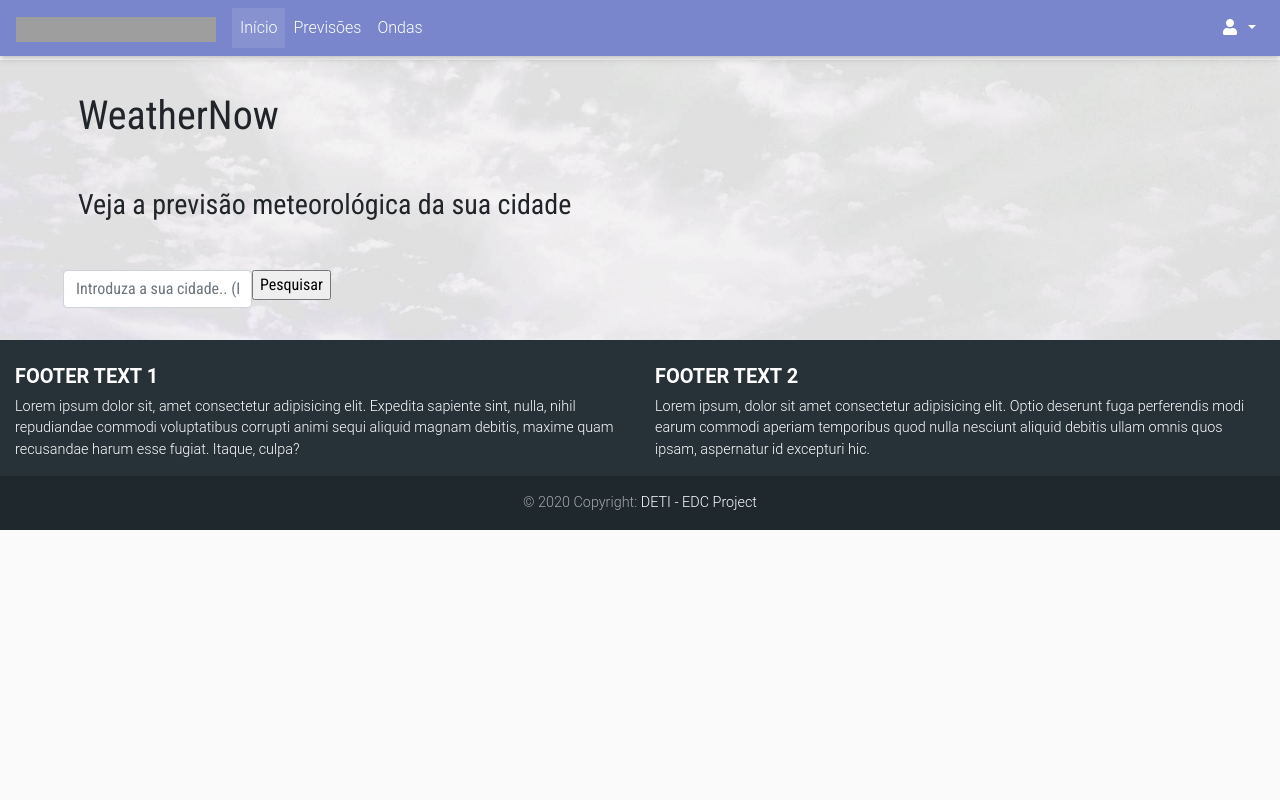
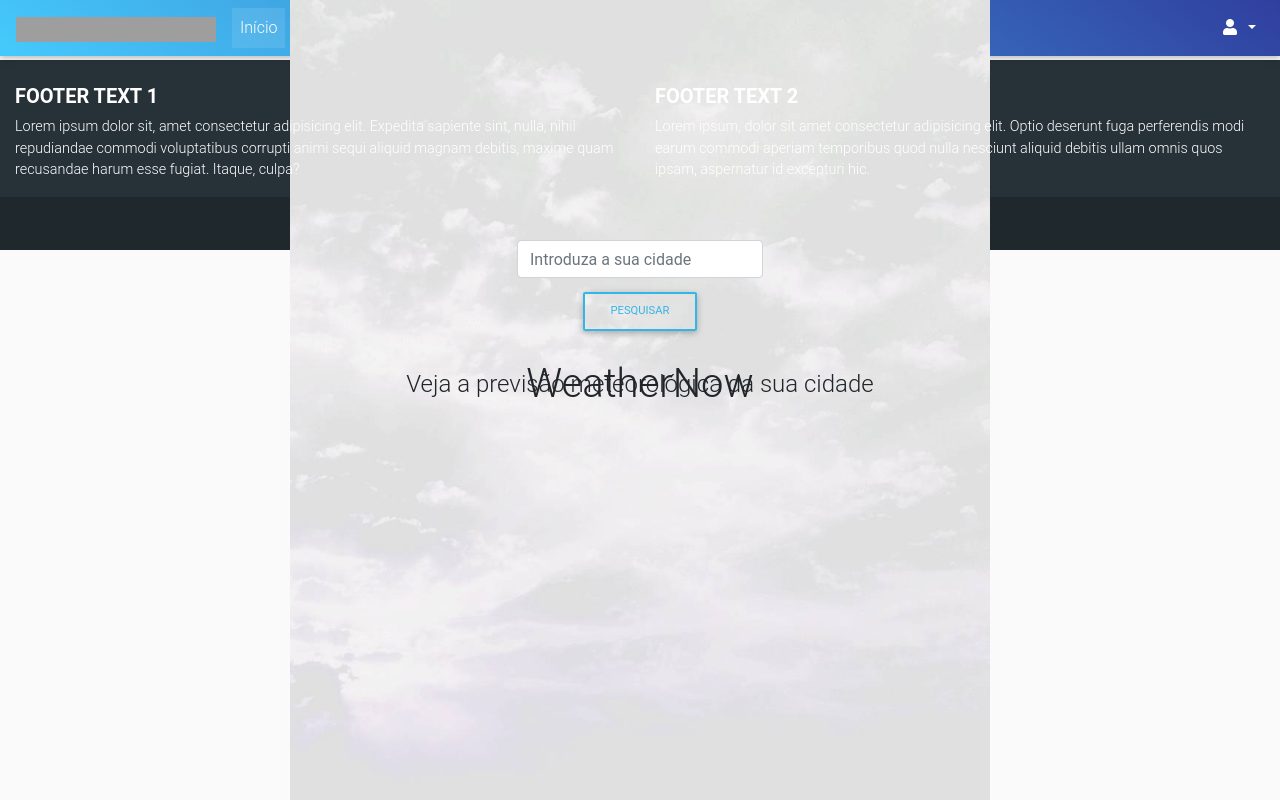
Before and after one commit to m3mber/WeatherApp, a Django app: page / in a window 1280 px wide. Run offline with Django 3.2, Linux system fonts and the light colour scheme; some libraries are stand-ins or nearby versions; grey boxes are pictures that could not be loaded.

Commit message:
interface v4

```diff
--- a/projeto/app/static/css/style.css
+++ b/projeto/app/static/css/style.css
@@ -10,7 +10,7 @@ body{
 }
 .weather-part-one-image img,.weather-part-second-image img,.weather-part-third-image img{
 	width: 100%;
-	height: auto;
+	height: 100%;
 	margin:0px;
 }
 .weather-part-one,.weather-part-second,.weather-part-third{
@@ -71,3 +71,19 @@ body{
   background-repeat: no-repeat;
   background-size: cover;
 }
+
+.my-container {
+
+	max-width: 700px;
+	width: 100%;
+	display: flex;
+	align-items: center;
+	justify-content: center;
+	position: absolute;
+	right: 0;
+	left: 0;
+	top: 0;
+	bottom: 0;
+	margin: auto;
+
+}
--- a/projeto/app/templates/base.html
+++ b/projeto/app/templates/base.html
@@ -20,7 +20,7 @@
 </head>
 <body>
     <!--Navbar -->
-    <nav class="mb-1 navbar navbar-expand-lg navbar-dark indigo lighten-2">
+    <nav class="mb-1 navbar navbar-expand-lg navbar-dark blue-gradient" >
       <a class="navbar-brand" href="#"><img class="img-responsive" src="https://api-assets.ua.pt/files/logos/logo_deti_pt.svg" alt="..." width="200" height="25"></a>
       <button class="navbar-toggler" type="button" data-toggle="collapse" data-target="#navbarSupportedContent-333"
         aria-controls="navbarSupportedContent-333" aria-expanded="false" aria-label="Toggle navigation">
@@ -60,7 +60,7 @@
     <!--End Navbar -->
 
     <!--Div contents -->
-    <div class="container-fluid deep-purple lighten-5 bg" align="center">
+    <div class="my-container bg" align="center">
     <br>
         {% block content %}
         {% endblock %}
--- a/projeto/app/templates/index.html
+++ b/projeto/app/templates/index.html
@@ -1,31 +1,37 @@
 {% extends 'base.html' %}
         {% block content %}
 
-        <div class="row p-0 m-0 container mainsection p-2 text-center items-align-center">
-            <div class="col-lg-14 pb-4 text-center">
+        <div class="h-100 d-inline-block">
+            <br><br><br>
+            <br><br><br>
+            <br><br><br>
+            <br>
+
+            <div class="my-container">
+                <div class="col-lg-14 pb-4">
                     <h1>WeatherNow</h1>
                 </div>
             </div>
 
-        <div class="row p-0 m-0 container mainsection p-2 text-center items-align-center">
+            <div class="my-container">
                 <div class="col-lg-14 pb-4 text-center">
-                <h3>Veja a previsão meteorológica da sua cidade</h3>
+                    <h4>Veja a previsão meteorológica da sua cidade</h4>
                 </div>
             </div>
 
-
-        <div class="row p-0 m-0 container mainsection p-2 text-center items-align-center">
+            <div class="d-inline-block text-center items-align-center">
                 <form class="user" action="{% url 'forecast_city' %}" method="post">
-                    <div class="row text-center">
-                        <div class="form-group">
-                            <input type="text" name="cityText" class="form-control form-control-user" id="city" aria-describedby="heightHelp" placeholder="Introduza a sua cidade.. (Ex: rio de janeiro)">
+                    <div class="form-group mx-sm-3 mb-2">
+                        <input type="text" name="cityText" class="form-control form-control-user" id="city" aria-describedby="heightHelp" placeholder="Introduza a sua cidade">
                     </div>
-                        <div class="form-group">
                     {% csrf_token %}
-                            <p><input type="submit" value="Pesquisar"></p>
-                        </div>
-                    </div>
+                    <button type="submit" class="btn btn-outline-info waves-effect btn-md">Pesquisar</button>
                 </form>
             </div>
 
+            <br><br><br>
+            <br><br><br>
+            <br><br><br>
+            <br><br><br>
+        </div>
         {% endblock %}
```
Also changed, not shown: 1 other file. Lines whose indentation alone changed are shown as unchanged.
